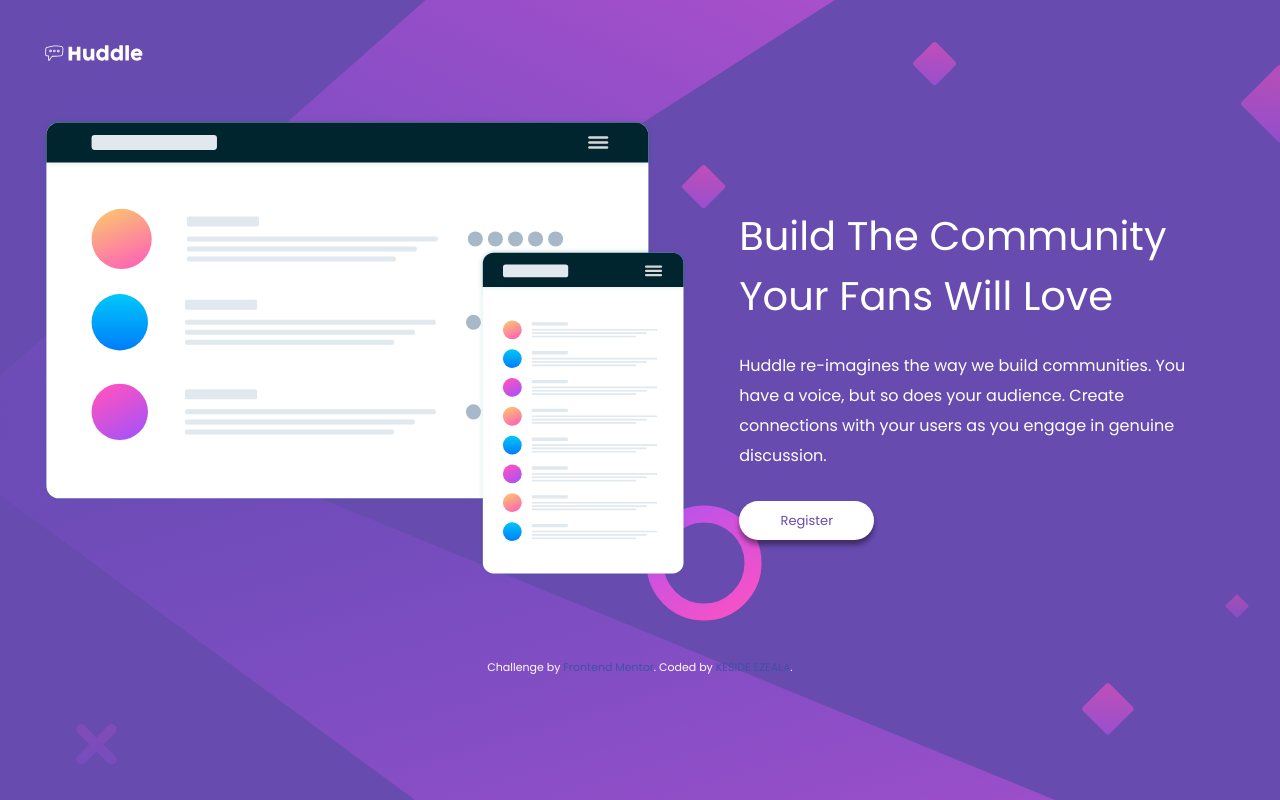
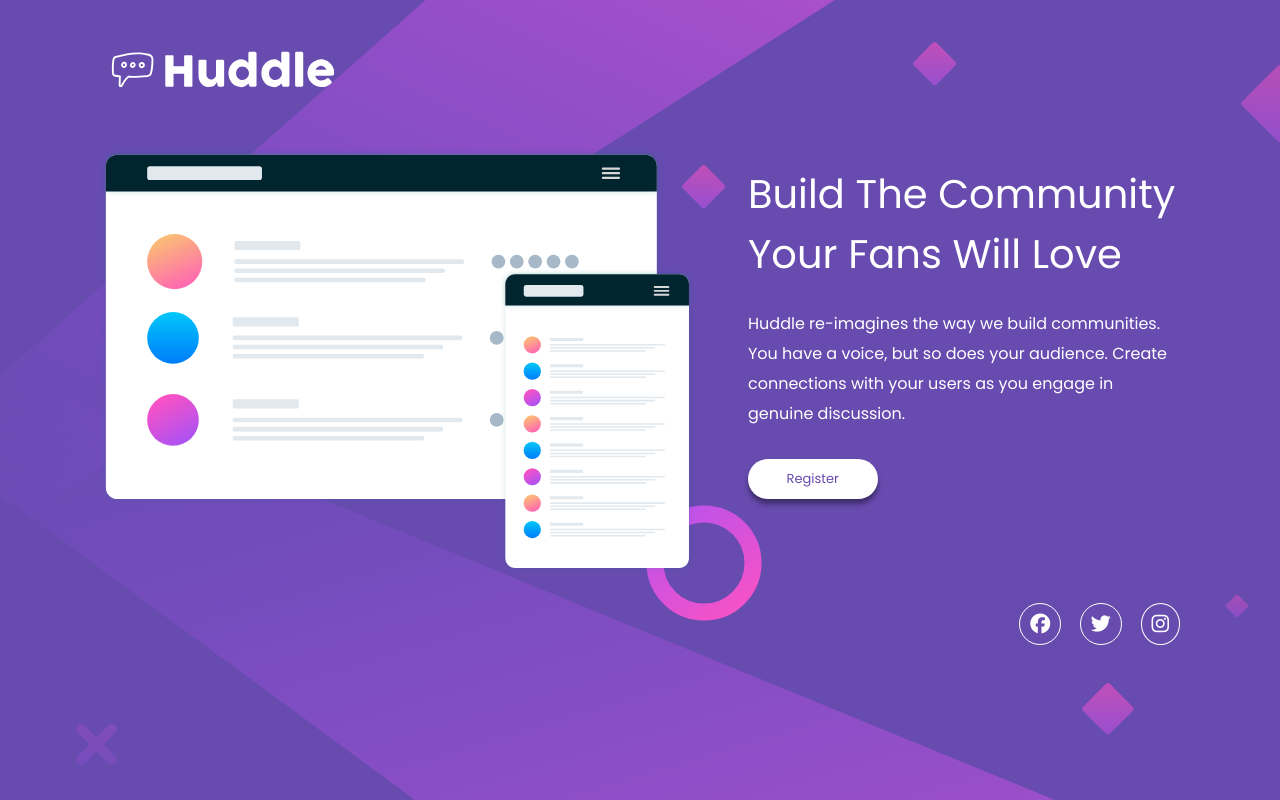
Before and after one commit to kcde/hurdle-landing-intro, a plain HTML site: page index.html in a window 1280 px wide. Drawn offline with Linux system fonts and the light colour scheme.

Commit message:
done making changles to layout and adding icons

```diff
--- a/index.html
+++ b/index.html
@@ -3,6 +3,10 @@
   <head>
     <meta charset="UTF-8" />
     <meta name="viewport" content="width=device-width, initial-scale=1.0" />
+    <script
+      src="https://kit.fontawesome.com/859d34c07a.js"
+      crossorigin="anonymous"
+    ></script>
     <link rel="stylesheet" href="reset.css" />
     <link rel="stylesheet" href="styles.css" />
     <!-- displays site properly based on user's device -->
@@ -20,10 +24,10 @@
   </head>
 
   <body>
-    <header id="logo">
+    <header id="logo" class="container">
       <img id="logo-img" src="./images/logo.svg" alt="hurdle logo" />
     </header>
-    <main id="container">
+    <main class="container main-container">
       <div id="product">
         <img
           id="product-img"
@@ -44,13 +48,18 @@
       </div>
     </main>
 
-    <footer>
-      <p class="attribution">
-        Challenge by
-        <a href="https://www.frontendmentor.io?ref=challenge" target="_blank"
-          >Frontend Mentor</a
-        >. Coded by <a href="#">KESIDE EZEALA</a>.
-      </p>
+    <footer class="footer container">
+      <div class="social-icons">
+        <i class="fab fa-facebook icon"></i>
+        <i class="fab fa-twitter icon"></i>
+        <i class="fab fa-instagram icon"></i>
+      </div>
     </footer>
   </body>
+  <p class="attribution">
+    Challenge by
+    <a href="https://www.frontendmentor.io?ref=challenge" target="_blank"
+      >Frontend Mentor</a
+    >. Coded by <a href="#">KESIDE EZEALA</a>.
+  </p>
 </html>
--- a/styles.css
+++ b/styles.css
@@ -12,6 +12,8 @@ body {
   background-size: contain;
   color: white;
   padding: 4rem;
+  background-size: cover;
+  height: 100vh;
 }
 h1 {
   font-size: 2.5rem;
@@ -25,10 +27,12 @@ p {
   margin-bottom: 5rem;
 }
 #logo-img {
-  width: 10.5rem;
+  width: 160px;
 }
-#container {
+.container {
   text-align: center;
+  width: 90%;
+  margin: 0 auto;
 }
 #product {
   margin-bottom: 8rem;
@@ -65,9 +69,25 @@ a {
   font-weight: 400;
 }
 
+.footer {
+  margin-top: 100px;
+  display: flex;
+  justify-content: center;
+}
+.icon {
+  font-size: 20px;
+  border: 1px solid white;
+  border-radius: 50%;
+  padding: 10px;
+}
+
+.icon:not(:last-child) {
+  margin-right: 16px;
+}
 .attribution {
   font-size: 11px;
   text-align: center;
+  display: none;
 }
 .attribution a {
   color: hsl(228, 45%, 44%);
@@ -83,9 +103,13 @@ a {
     margin-right: auto;
     margin-left: auto;
   }
-  #container {
+  #logo-img {
+    width: 240px;
+  }
+  .main-container {
     display: flex;
-    justify-content: center;
+    justify-content: space-between;
+    align-items: center;
   }
   #btn {
     margin-left: 0;
@@ -94,16 +118,19 @@ a {
     width: 30%;
   }
   #product {
-    width: 60%;
+    width: 55%;
+    margin-bottom: 0;
   }
   #intro-head {
     font-size: 4rem;
     font-weight: 400;
   }
   #intro {
-    width: 50%;
+    width: 40%;
     text-align: left;
-    padding: 5rem;
-    margin-top: 4rem;
+  }
+  .footer {
+    margin-top: 30px;
+    justify-content: flex-end;
   }
 }
```
Also changed, not shown: 1 other file.
